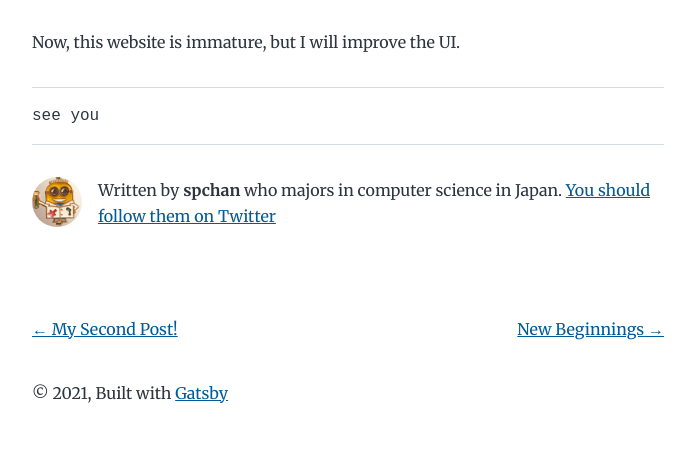
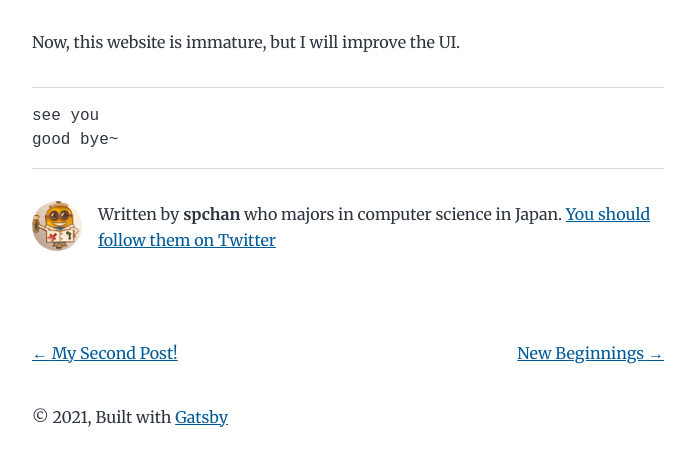
Before and after one commit to speed1313/my-blog-site, a Gatsby site: page /hello-world/ in a window 1280 px wide. Shown: the part 353-818 px from the top of the page, without its empty margins (292-983 px from the left). Built offline with nearby package versions, Linux system fonts and the light colour scheme; Gatsby itself is replaced by a stand-in of ours; some packages are replaced by stand-ins of ours; code samples lack their colours.

Commit message:
add index.md goodbye

````diff
--- a/content/blog/hello-world/index.md
+++ b/content/blog/hello-world/index.md
@@ -12,4 +12,5 @@ Now, this website is immature, but I will improve the UI.
 ---
 ```
 see you
+good bye~
 ```
````
